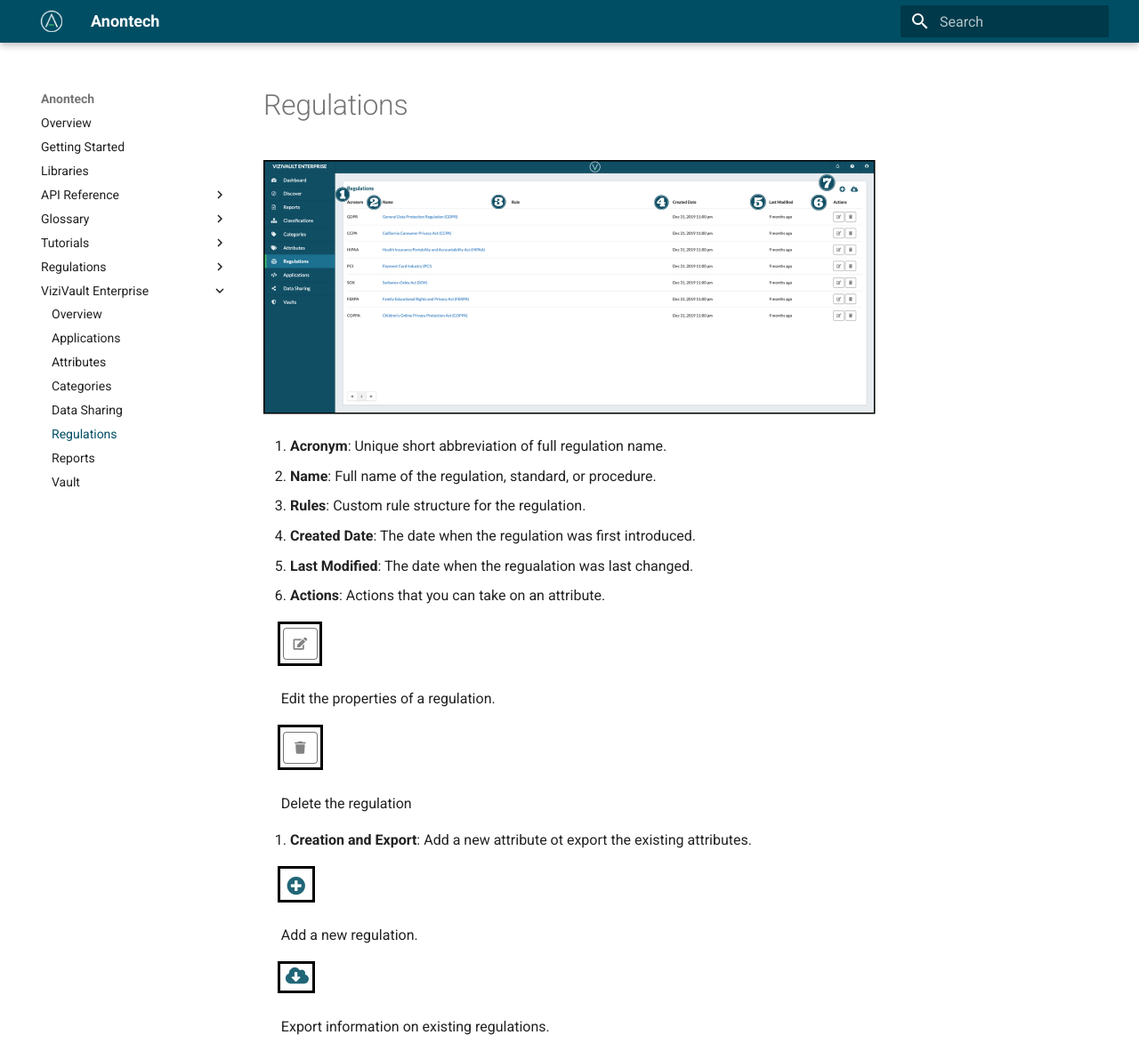
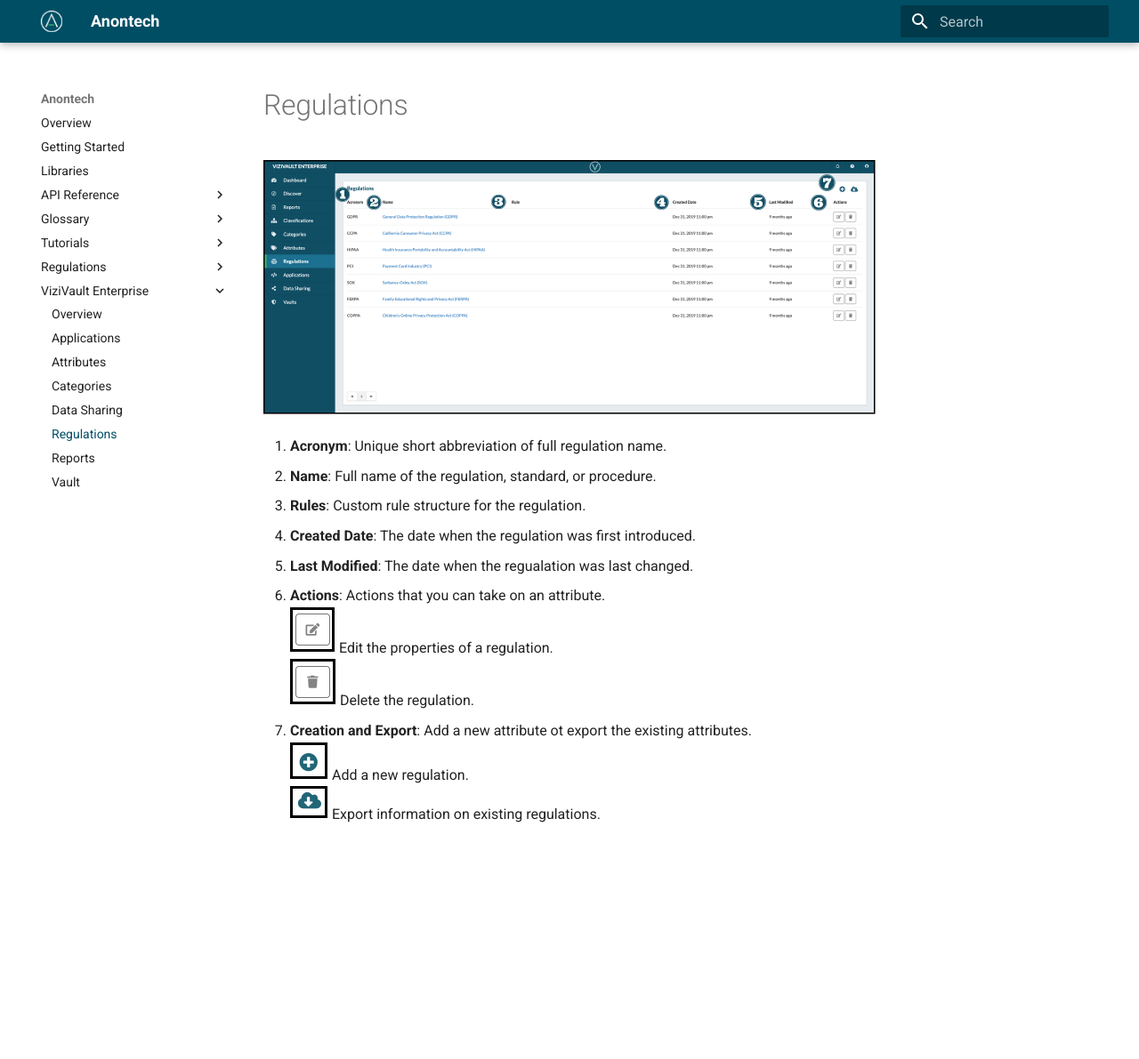
Before and after one commit to anontechnology/documentation, an MkDocs documentation site: the page built from docs/vizivault-enterprise/regulations.md, in a window 1280 px wide and 1191 px high. Shown: the whole window at 89% size. Built offline with MkDocs 1.6.1 and Material for MkDocs 9.7.7, drawn with Linux system fonts in a browser that asks for light colours.

Commit message:
Update docs/vizivault-enterprise/regulations.md

```diff
--- a/docs/vizivault-enterprise/regulations.md
+++ b/docs/vizivault-enterprise/regulations.md
@@ -8,22 +8,9 @@
 3. **Rules**: Custom rule structure for the regulation.
 4. **Created Date**: The date when the regulation was first introduced.
 5. **Last Modified**:  The date when the regualation was last changed.
-6. **Actions**: Actions that you can take on an attribute.
-
-&nbsp;&nbsp;&nbsp;&nbsp;![edit](../assets/images/edit.png "Edit")
-
-&nbsp;&nbsp;&nbsp;&nbsp;&nbsp;Edit the properties of a regulation.
-
-&nbsp;&nbsp;&nbsp;&nbsp;![delete](../assets/images/delete.png "Delete")
-
-&nbsp;&nbsp;&nbsp;&nbsp;&nbsp;Delete the regulation
-
-7. **Creation and Export**: Add a new attribute ot export the existing attributes.
-
-&nbsp;&nbsp;&nbsp;&nbsp;![Add](../assets/images/add.png "Add")
-
-&nbsp;&nbsp;&nbsp;&nbsp;&nbsp;Add a new regulation.
-
-&nbsp;&nbsp;&nbsp;&nbsp;![export](../assets/images/export.png "Export")
-
-&nbsp;&nbsp;&nbsp;&nbsp;&nbsp;Export information on existing regulations.
+6. **Actions**: Actions that you can take on an attribute.<br/>
+    ![edit](../assets/images/edit.png "Edit") Edit the properties of a regulation.<br/>
+    ![delete](../assets/images/delete.png "Delete") Delete the regulation.
+7. **Creation and Export**: Add a new attribute ot export the existing attributes.<br/>
+    ![Add](../assets/images/add.png "Add") Add a new regulation.<br/>
+    ![export](../assets/images/export.png "Export") Export information on existing regulations.
```
